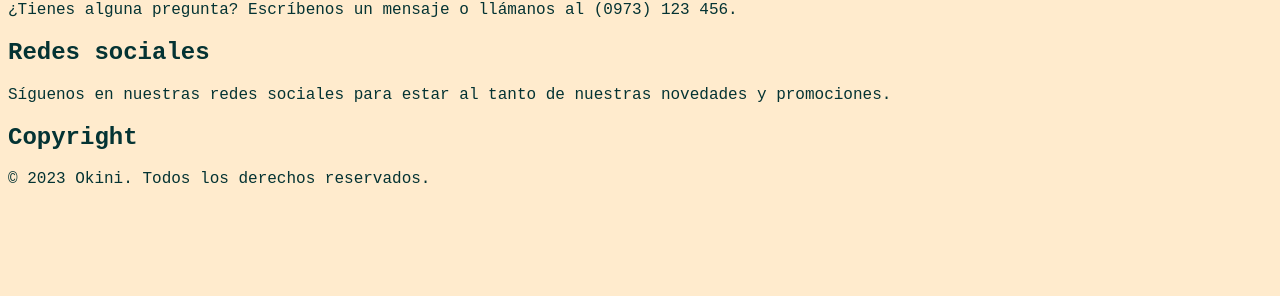
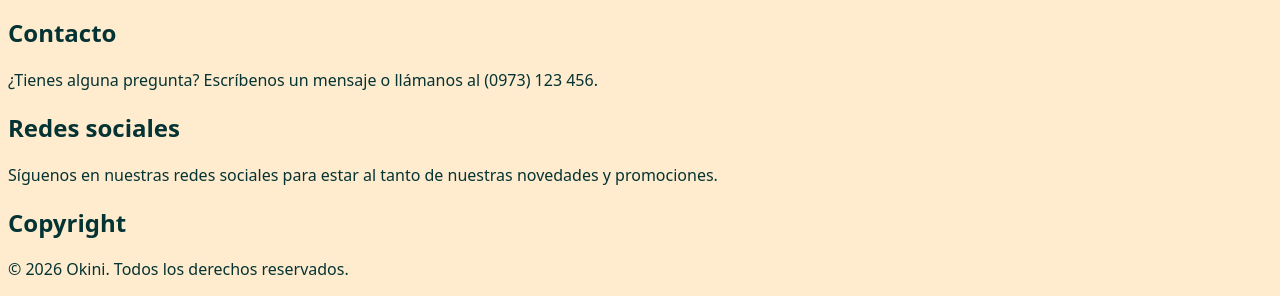
Before and after one commit to Marcos68-oss/okini, a plain HTML site: page index.html in a window 1280 px wide. Shown: the part 743-1039 px from the top of the page. Before the commit the page ends 947 px from the top, so only its background shows below. Drawn offline with Linux system fonts and the light colour scheme.

Commit message:
Nuevo tipo de letra

```diff
--- a/index.html
+++ b/index.html
@@ -34,7 +34,7 @@
         <h2>Redes sociales</h2>
         <p>Síguenos en nuestras redes sociales para estar al tanto de nuestras novedades y promociones.</p>
         <h2>Copyright</h2>
-        <p>&copy; 2023 Okini. Todos los derechos reservados.</p>
+        <p>&copy; 2026 Okini. Todos los derechos reservados.</p>
     </footer>
 </body>
 
--- a/styles.css
+++ b/styles.css
@@ -1,5 +1,6 @@
 body{
     background-color: blanchedalmond; /*Fondo de pantalla */
-    font-family: 'Courier New', Courier, monospace; /* Fuente de texto*/
+    font-family: system-ui, -apple-system, BlinkMacSystemFont, 'Segoe UI', Roboto, Oxygen, Ubuntu, Cantarell, 'Open Sans', 'Helvetica Neue', sans-serif; /* Fuente de texto*/
     color: #043333; /*Color de texto*/
+    ;
     }
```
